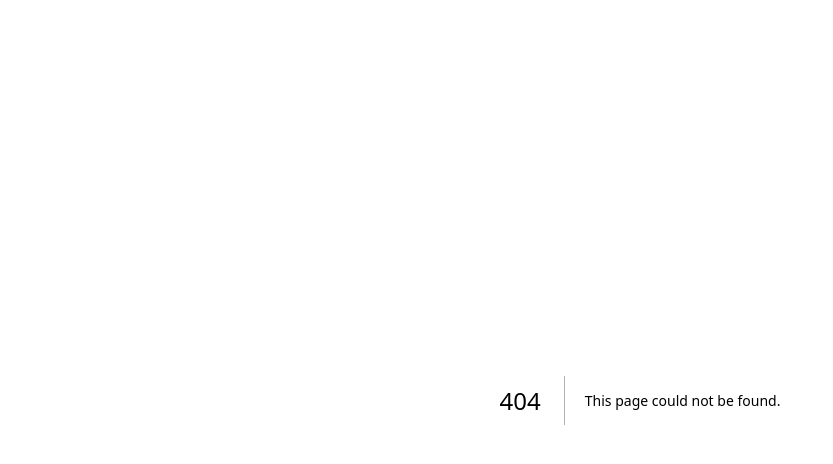
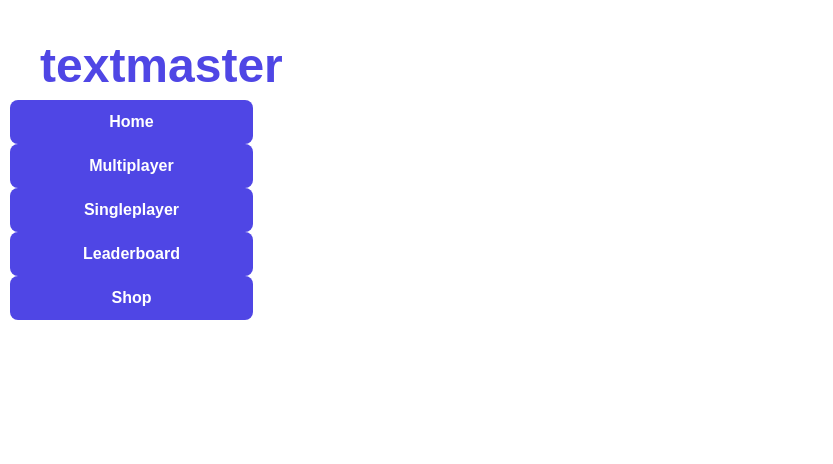
Before and after one commit to Riixardo/TextMaster, a Next.js app in the folder frontend/: page /home in a window 1280 px wide. Before the commit this address had no page. Shown: the top 464 px of the page, without its empty margins (0-833 px from the left). Built offline with nearby package versions, Linux system fonts and the light colour scheme.

Commit message:
Initialize home page

```diff
--- /dev/null
+++ b/frontend/pages/home.js
@@ -0,0 +1,39 @@
+import { useState, useEffect, useRef } from "react";
+import React from "react";
+
+const Home = () => {
+    const [selectedButton, setSelectedButton] = useState(null);
+    const headingRef = useRef(null);
+    const [buttonWidth, setButtonWidth] = useState('auto');
+
+    useEffect(() => {
+        if (headingRef.current) {
+            setButtonWidth(headingRef.current.offsetWidth);
+        }
+    }, []);
+
+    const handleButtonClick = (buttonIndex) => {
+        setSelectedButton(buttonIndex);
+    };
+
+    return (
+        <div className="min-h-screen w-screen" style={{backgroundColor: 'var(--background)', fontFamily: 'Nunito, sans-serif'}}>
+            <h1 ref={headingRef} style={{ position: 'absolute', top: '0', left: '10px', margin: '30px', color: 'var(--textmaster-purple)', fontSize: '48px', fontWeight: '700' }}>textmaster</h1>
+
+            <div style={{ display: 'flex', flexDirection: 'column', position: 'absolute', left: '10px', top: '100px', fontWeight: '700' }}>
+                {['Home', 'Multiplayer', 'Singleplayer', 'Leaderboard', 'Shop'].map((buttonText, index) => (
+                    <button
+                        key={index}
+                        className={`home-button ${selectedButton === index ? 'selected' : ''}`}
+                        onClick={() => handleButtonClick(index)}
+                        style={{ width: buttonWidth }}
+                    >
+                        {buttonText}
+                    </button>
+                ))}
+            </div>
+        </div>
+    );
+};
+
+export default Home;
--- a/frontend/styles/globals.css
+++ b/frontend/styles/globals.css
@@ -2,9 +2,18 @@
 @tailwind components;
 @tailwind utilities;
 
+@import url('https://fonts.googleapis.com/css2?family=Nunito:wght@400;700&display=swap');
+
 :root {
   --background: #ffffff;
   --foreground: #171717;
+
+  /* Colours Textmaster */
+  --textmaster-purple: #4F46E5;
+  --textmaster-blue: #665FE2;
+  --textmaster-light-gray: #535353;
+  --textmaster-gray: #282828;
+  --textmaster-black: #171717;
 }
 
 @media (prefers-color-scheme: dark) {
@@ -17,7 +26,7 @@
 body {
   color: var(--foreground);
   background: var(--background);
-  font-family: Arial, Helvetica, sans-serif;
+  font-family: 'Nunito', Arial, Helvetica, sans-serif;
 }
 
 @layer utilities {
@@ -25,3 +34,20 @@ body {
     text-wrap: balance;
   }
 }
+
+/* LHS buttons in home page */
+.home-button {
+  background-color: var(--textmaster-purple);
+  color: white;
+  border: none;
+  border-radius: 8px;
+  padding: 10px 20px;
+  cursor: pointer;
+  transition: background-color 0.3s, color 0.3s;
+  width: 200px;
+}
+
+.home-button.selected {
+  background-color: white;
+  color: var(--textmaster-purple);
+}
```
Also changed, not shown: frontend/public/Text_Master.png (added).
